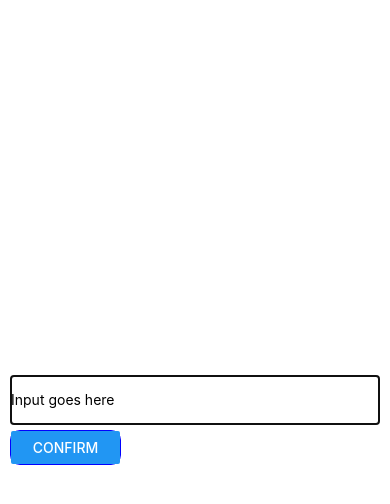
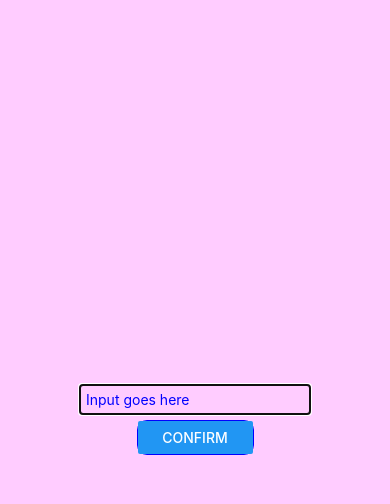
Before and after one commit to eric3318/cs5520-mobile-development, a React Native app: screen / in a window 390 px wide. Both pictures are taken after a click on the button "ADD A GOAL". Shown: the top 504 px of the page. Built offline with nearby package versions, Linux system fonts and the light colour scheme.

Commit message:
updated styles

```diff
--- a/App.js
+++ b/App.js
@@ -1,5 +1,5 @@
 import { StatusBar } from "expo-status-bar";
-import { Button, StyleSheet, Text, View } from "react-native";
+import { Button, SafeAreaView, StyleSheet, Text, View } from "react-native";
 import Header from "./components/Header";
 import Input from "./components/Input";
 import { useState } from "react";
@@ -23,17 +23,21 @@ export default function App() {
   };
 
   return (
-    <View style={styles.container}>
+    <SafeAreaView style={styles.container}>
       <StatusBar style="auto" />
-      <Header appName={appName} />
+      <View style={styles.topView}>
+        <Header appName={appName} />
+        <Button title="Add a goal" onPress={handleButtonClick}></Button>
+      </View>
       <Input
         shouldFocus={true}
         inputDataHandler={handleInputData}
         isVisible={isVisible}
       />
-      <Text>{text}</Text>
-      <Button title="Add a goal" onPress={handleButtonClick}></Button>
-    </View>
+      <View style={styles.bottomView}>
+        <Text style={styles.text}>{text}</Text>
+      </View>
+    </SafeAreaView>
   );
 }
 
@@ -44,4 +48,10 @@ const styles = StyleSheet.create({
     alignItems: "center",
     justifyContent: "center",
   },
+  text: {
+    color: "purple",
+    marginVertical: 5,
+  },
+  topView: { flex: 1, alignItems: "center", justifyContent: "space-evenly" },
+  bottomView: { flex: 4, backgroundColor: "#dcd", alignItems: "center" },
 });
--- a/components/Header.jsx
+++ b/components/Header.jsx
@@ -16,5 +16,6 @@ const styles = StyleSheet.create({
     borderColor: "purple",
     borderWidth: 2,
     padding: 5,
+    marginBottom: 10,
   },
 });
--- a/components/Input.jsx
+++ b/components/Input.jsx
@@ -37,7 +37,7 @@ export default function Input({ shouldFocus, inputDataHandler, isVisible }) {
               : "Please type more than 3 characters"}
           </Text>
         )}
-        <View style={styles.button}>
+        <View style={styles.buttonContainer}>
           <Button title="Confirm" onPress={handleConfirm} />
         </View>
       </View>
@@ -48,16 +48,17 @@ export default function Input({ shouldFocus, inputDataHandler, isVisible }) {
 const styles = StyleSheet.create({
   container: {
     flex: 1,
-    flexDirection: "column",
+    backgroundColor: "#fcf",
+    alignItems: "center",
     justifyContent: "center",
-    margin: 10,
   },
   input: {
     borderColor: "purple",
-    borderWidth: 1,
-    height: 50,
+    borderWidth: 2,
+    padding: 5,
+    color: "blue",
   },
-  button: {
+  buttonContainer: {
     width: "30%",
     marginVertical: 5,
     borderWidth: 1,
```
